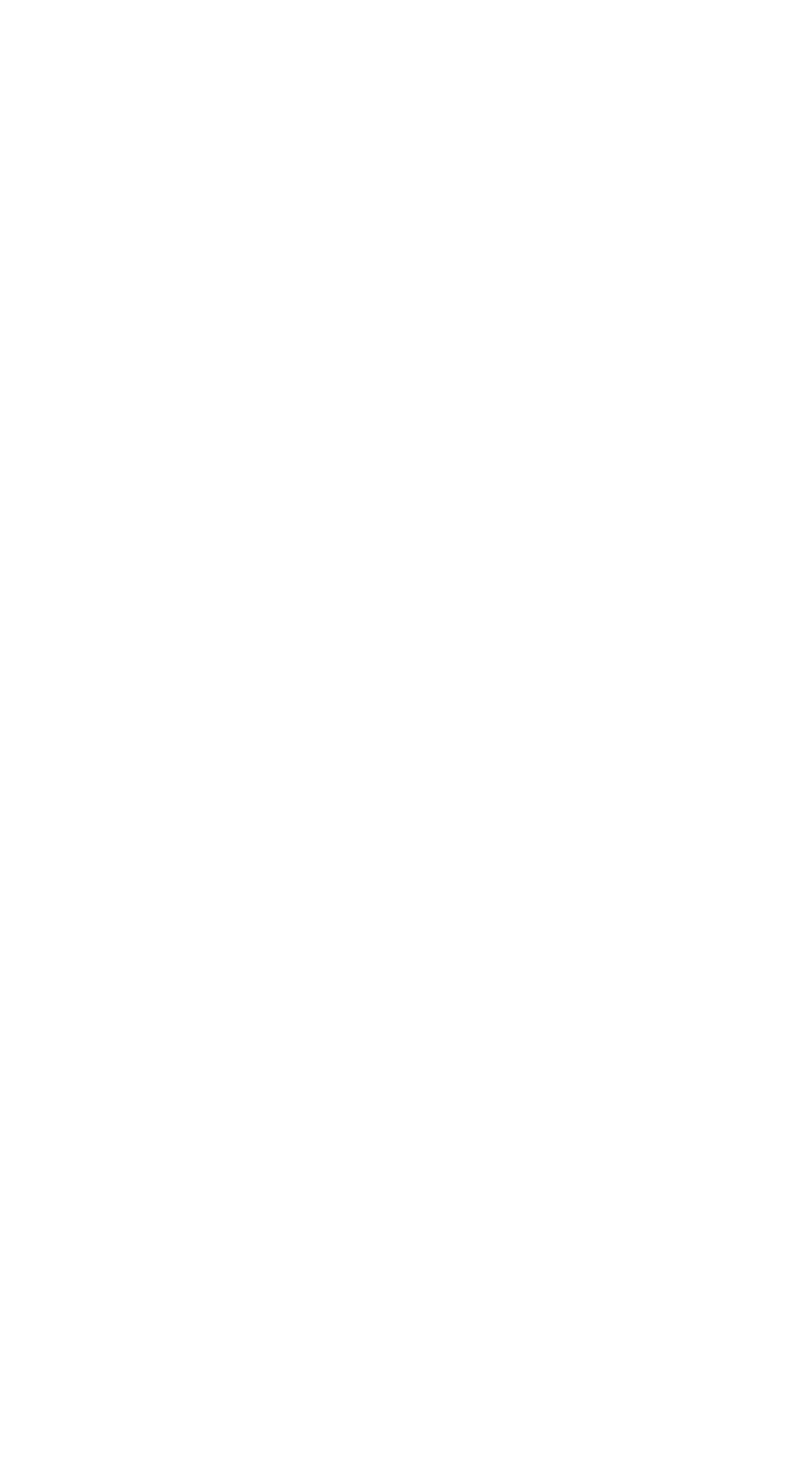
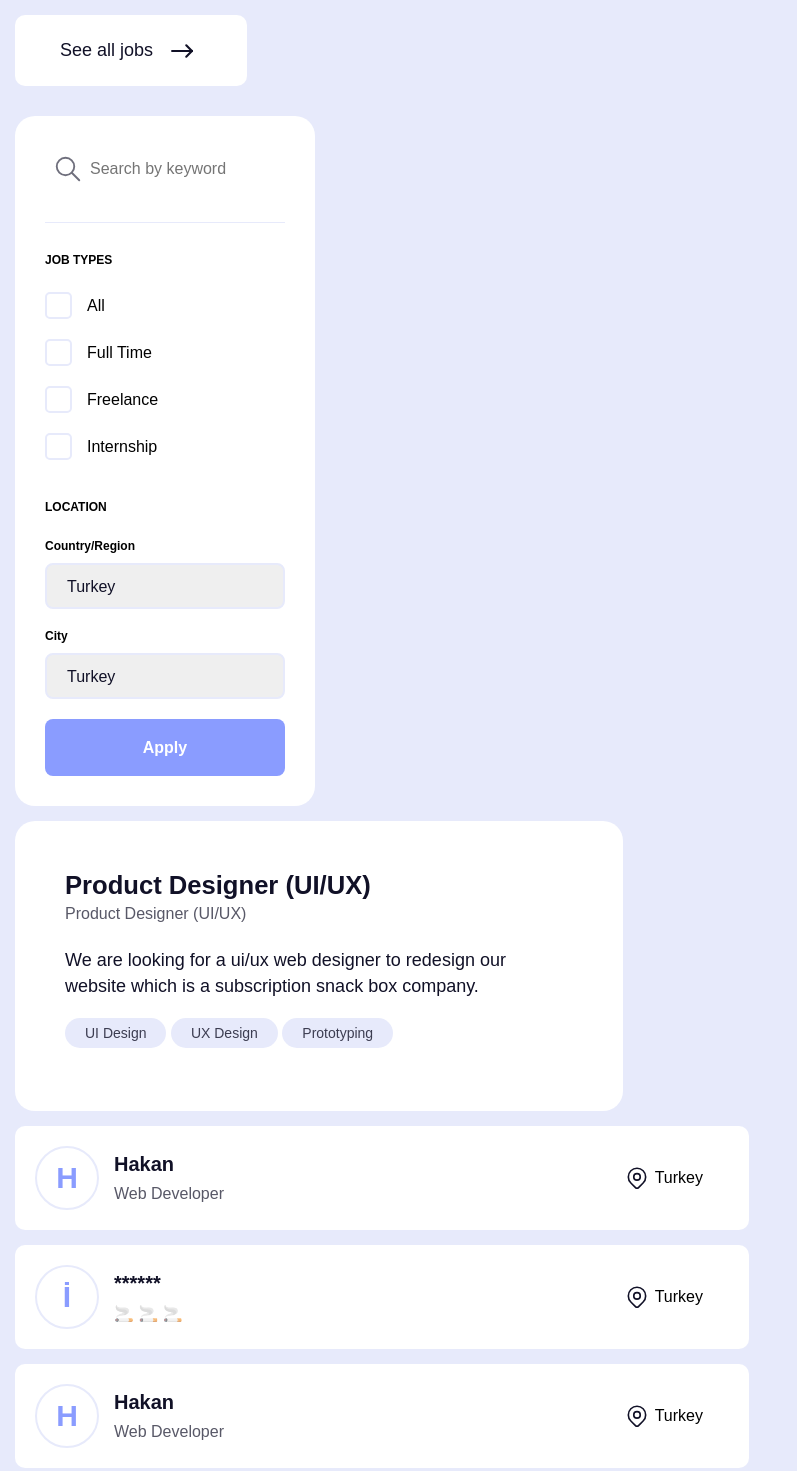
Before and after one commit to hakandemiral/job-site-components, a website: page src/index.html in a window 1280 px wide. Shown: the whole page, without its empty margins (0-797 px from the left). Before the commit the page ends 800 px from the top, so only its background shows below. Drawn offline with nearby package versions, Linux system fonts and the light colour scheme; files that its build step writes are made by us from their sources.

Commit message:
finished

```diff
--- a/package.json
+++ b/package.json
@@ -1,9 +1,9 @@
 {
-  "name": "sweet-web-boilerplate",
+  "name": "job-site-components",
   "version": "1.0.0",
-  "description": "A clean and simple starting point (boilerplate) with HTML, CSS and JS and the tools you will need.",
+  "description": "",
   "main": "index.js",
-  "repository": "https://github.com/hakandemiral/sweet-web-boilerplate.git",
+  "repository": "https://github.com/hakandemiral/job-site-components.git",
   "author": "Hakan Demiral <hakan.98@outlook.com>",
   "license": "MIT",
   "devDependencies": {
--- a/src/index.html
+++ b/src/index.html
@@ -3,10 +3,124 @@
 <head>
     <meta charset="UTF-8">
     <meta name="viewport" content="width=device-width, initial-scale=1.0">
-    <title>Sweet Web Boilerplate</title>
+    <title>Job Site Components</title>
     <link rel="stylesheet" href="stylesheets/style.min.css">
 </head>
 <body>
+
+    <button class="see-all">See all jobs</button>
+
+    <div class="component--job-search">
+
+        <input type="text" placeholder="Search by keyword" id="search">
+
+        <hr>
+
+        <h5>JOB TYPES</h5>
+
+        <ul>
+            <li>
+                <label>
+                    <input type="checkbox">
+                    <span class="box"></span>
+                    <span class="text">All</span>
+                </label>
+            </li>
+            <li>
+                <label>
+                    <input type="checkbox">
+                    <span class="box"></span>
+                    <span class="text">Full Time</span>
+                </label>
+            </li>
+            <li>
+                <label>
+                    <input type="checkbox">
+                    <span class="box"></span>
+                    <span class="text">Freelance</span>
+                </label>
+            </li>
+            <li>
+                <label>
+                    <input type="checkbox">
+                    <span class="box"></span>
+                    <span class="text">Internship</span>
+                </label>
+            </li>
+
+        </ul>
+
+        <h5>LOCATION</h5>
+
+        <h6>Country/Region</h6>
+
+        <select>
+            <option value="Turkey">Turkey</option>
+            <option value="Norway">Norway</option>
+            <option value="China">China</option>
+        </select>
+
+        <h6>City</h6>
+
+        <select>
+            <option value="Turkey">Turkey</option>
+            <option value="Norway">Norway</option>
+            <option value="China">China</option>
+        </select>
+
+        <button>Apply</button>
+
+    </div>
+
+    <div class="component--job-card">
+        <h2>Product Designer (UI/UX)</h2>
+        <span class="description">Product Designer (UI/UX)</span>
+        <p>We are looking for a ui/ux web designer to redesign our website which is a subscription snack box company.</p>
+        <span class="tag">UI Design</span>
+        <span class="tag">UX Design</span>
+        <span class="tag">Prototyping</span>
+    </div>
+
+    <div class="component--profile-cards">
+
+        <div class="card">
+            <div class="profile-image">H</div>
+            <div class="who-is">
+                <div class="name">Hakan</div>
+                <div class="job-title">Web Developer</div>
+            </div>
+            <div class="location">
+                <img src="./assets/images/icons/location.svg" alt="Location Icon">
+                <div class="text">Turkey</div>
+            </div>
+        </div>
+
+        <div class="card">
+            <div class="profile-image">İ</div>
+            <div class="who-is">
+                <div class="name">******</div>
+                <div class="job-title">🚬 🚬 🚬</div>
+            </div>
+            <div class="location">
+                <img src="./assets/images/icons/location.svg" alt="Location Icon">
+                <div class="text">Turkey</div>
+            </div>
+        </div>
+
+        <div class="card">
+            <div class="profile-image">H</div>
+            <div class="who-is">
+                <div class="name">Hakan</div>
+                <div class="job-title">Web Developer</div>
+            </div>
+            <div class="location">
+                <img src="./assets/images/icons/location.svg" alt="Location Icon">
+                <div class="text">Turkey</div>
+            </div>
+        </div>
+
+    </div>
+
     <script src="javascripts/app.min.js"></script>
 </body>
 </html>
--- a/src/stylesheets/stylesheet.scss
+++ b/src/stylesheets/stylesheet.scss
@@ -0,0 +1,254 @@
+* {
+    padding: 0;
+    margin: 0;
+    list-style: none;
+    border: none;
+    text-decoration: none;
+    box-sizing: border-box;
+    -webkit-overflow-scrolling: touch;
+    font-family: 'Mulish', sans-serif;
+
+    &:focus {
+      outline: 0;
+    }
+  }
+
+body {
+    background-color: #E7EAFB;
+    --text-color: #111127;
+}
+
+
+
+button.see-all {
+    width: 232px;
+    height: 71px;
+    margin: 15px;
+    border-radius: 10px;
+    background: #fff url(../assets/images/icons/right-arrow.svg) no-repeat 150px;
+    font-size: 18px;
+    font-weight: 400;
+    text-align: left;
+    padding: 24px 35px 24px 45px;
+    cursor: pointer;
+    color: var(--text-color);
+    transition: 150ms background-position ease-in-out;
+
+    &:hover {
+        background-position: 160px;
+    }
+}
+
+.component {
+
+    &--job-search {
+        width: 300px;
+        height: 690px;
+        background-color: #fff;
+        margin: 15px;
+        padding: 30px;
+        border-radius: 20px;
+
+        input#search {
+            width: 240px;
+            height: 46px;
+            background: transparent url('../assets/images/icons/search.svg') no-repeat 8px;
+            padding: 0 20px 0 45px;
+            color: rgba(var(--text-color), .7);
+            font-size: 16px;
+            font-weight: 400;
+            margin-bottom: 30px;
+            position: relative;
+        }
+
+        hr {
+            width: 100%;
+            border-top: solid 1px #E7EAFB;
+            margin-bottom: 30px;
+        }
+
+        h5 {
+            font-size: 12px;
+            font-weight: 700;
+            margin-bottom: 25px;
+        }
+
+        ul {
+            margin-bottom: 40px;
+            li {
+
+                &:not(:last-child) {
+                    margin-bottom: 20px;
+                }
+
+                label {
+                    display: flex;
+                    align-items: center;
+                    cursor: pointer;
+                    user-select: none;
+
+                    input {
+                        display: none;
+
+                        &:checked + .box{
+                            background-color: #8A9CFF;
+                            border: solid 2px #8A9CFF;
+                        }
+                    }
+
+                    .box {
+                        display: inline-block;
+                        width: 27px;
+                        height: 27px;
+                        border: solid 2px #E7EAFB;
+                        border-radius: 5px;
+                        margin-right: 15px;
+                        transition: 300ms all ease-in-out;
+                        background: #fff url('../assets/images/icons/check.svg') no-repeat center;
+                    }
+                }
+            }
+        }
+
+        h6 {
+            font-size: 12px;
+            font-weight: 700;
+            margin-bottom: 10px;
+        }
+
+        select {
+            display: block;
+            width: 100%;
+            height: 46px;
+            appearance: none;
+            border-radius: 8px;
+            border: solid 2px #E7EAFB;
+            padding-left: 20px;
+            color: var(--text-color);
+            font-size: 16px;
+            font-weight: 400;
+            margin-bottom: 20px;
+        }
+
+        button {
+            width: 100%;
+            height: 57px;
+            border-radius: 8px;
+            background-color: #8A9CFF;
+            font-size: 16px;
+            font-weight: 700;
+            color: #fff;
+            cursor: pointer;
+            transition: 150ms background-color ease-in-out;
+
+            &:hover {
+                background-color: lighten($color: #8A9CFF, $amount: 5)
+            }
+        }
+
+    }
+
+    &--job-card {
+        width: 608px;
+        height: 290px;
+        border-radius: 20px;
+        padding: 50px;
+        background-color: #fff;
+        margin: 15px;
+
+        h2 {
+            font-size: 25.6px;
+            font-weight: 700;
+            color: var(--text-color);
+            margin-bottom: 5px;
+        }
+
+        .description {
+            display: block;
+            font-size: 16px;
+            font-weight: 400;
+            color: rgba($color: #111127, $alpha: .7);
+            margin-bottom: 24px;
+        }
+
+        p {
+            width: 504px;
+            height: 52px;
+            font-size: 18px;
+            line-height: 26px;
+            color: var(--text-color);
+            margin-bottom: 25px;
+        }
+
+        .tag {
+            background-color: #E7EAFB;
+            padding: 7px 20px;
+            border-radius: 21.5px;
+            font-size: 14px;
+            font-weight: 400;
+            color: rgba(#111127, .8);
+        }
+    }
+
+    &--profile-cards {
+        width: 734px;
+        margin: 15px;
+
+        .card {
+            width: 100%;
+            height: 104px;
+            border-radius: 10px;
+            display: flex;
+            align-items: center;
+            padding: 20px 46px 20px 20px;
+            background-color: #fff;
+            transition: 150ms transform ease-in-out;
+            cursor: pointer;
+
+            &:not(:last-child) {
+                margin-bottom: 15px;
+            }
+
+            &:hover {
+                transform: scale(1.03);
+            }
+
+            .profile-image {
+                width: 64px;
+                height: 64px;
+                border-radius: 50%;
+                border: solid 2px #E7EAFB;
+                display: grid;
+                place-items: center;
+                font-size: 30px;
+                font-weight: 700;
+                color: #8A9CFF;
+                margin-right: 15px;
+            }
+
+            .who-is {
+                .name {
+                    font-size: 20px;
+                    font-weight: 700;
+                    color: var(--text-color);
+                    margin-bottom: 9px;
+                }
+                .job-title {
+                    font-size: 16px;
+                    font-weight: 400;
+                    color: rgba($color: #111127, $alpha: .7);
+                }
+            }
+
+            .location {
+                display: flex;
+                align-items: center;
+                margin-left: auto;
+
+                img {
+                    margin-right: 5px;
+                }
+            }
+        }
+    }
+}
```
Also changed, not shown: src/assets/images/icons/check.svg (added), src/assets/images/icons/down-chevron.svg (added), src/assets/images/icons/location.svg (added), src/assets/images/icons/right-arrow.svg (added), src/assets/images/icons/search.svg (added).
